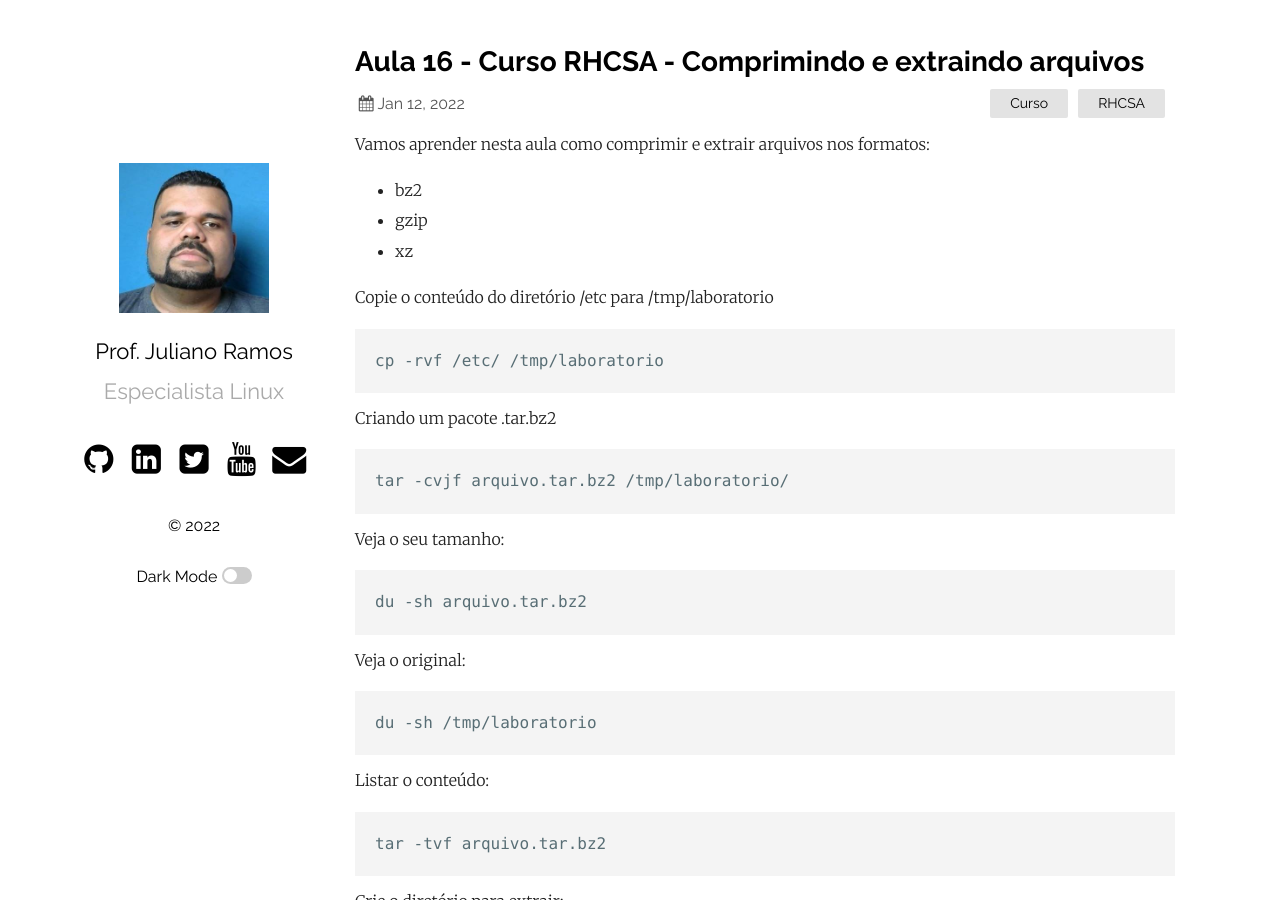
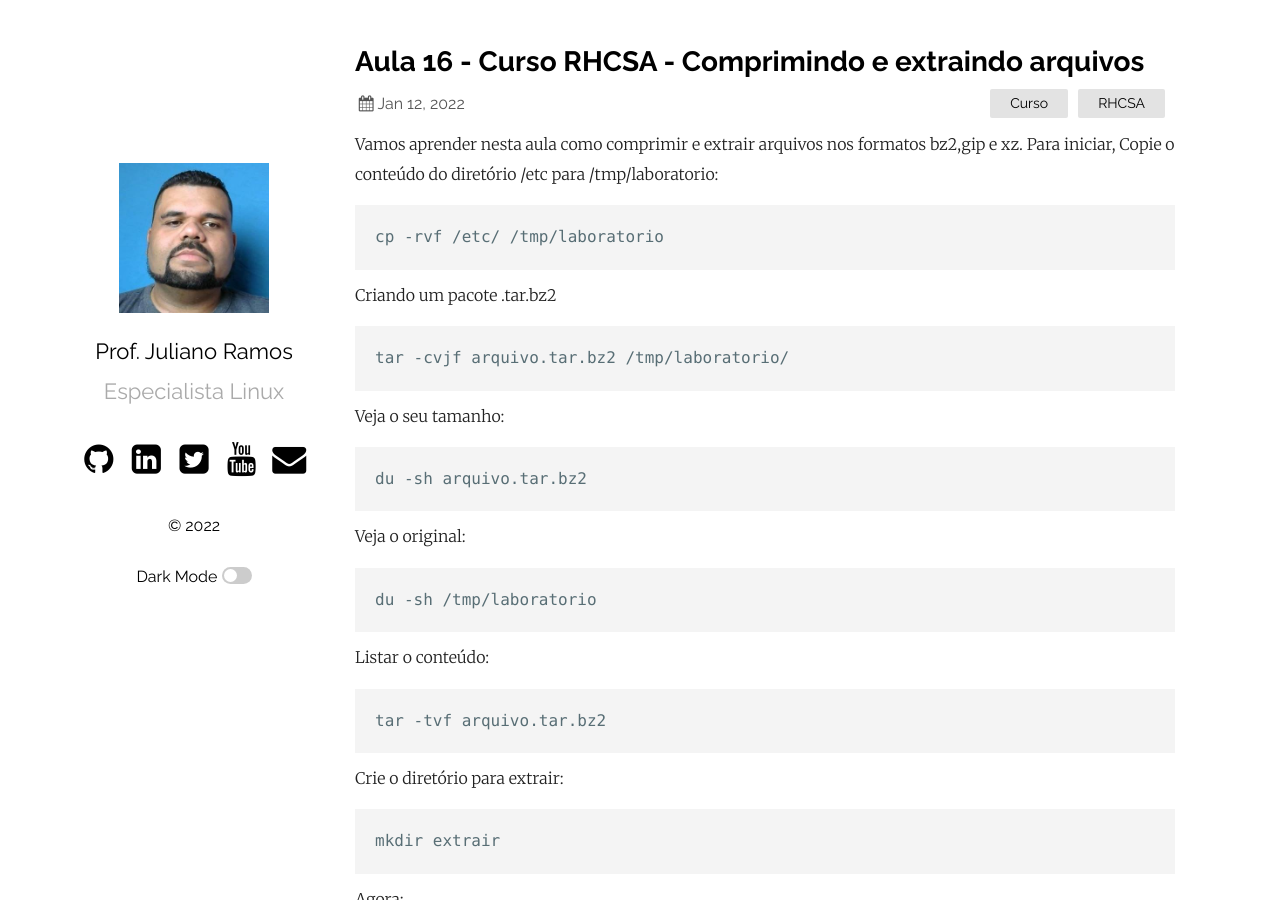
Before and after one commit to profjulianoramos/linux, a Jekyll site: the page built from _posts/2022-12-01-aula16-cursoRHCSA.md, in a window 1280 px wide and 900 px high. Built offline with Jekyll 4.4.1, drawn with Linux system fonts in a browser that asks for light colours; comment, search, counter and statistics services are not loaded.

Commit message:
Update 2022-12-01-aula16-cursoRHCSA.md

````diff
--- a/_posts/2022-12-01-aula16-cursoRHCSA.md
+++ b/_posts/2022-12-01-aula16-cursoRHCSA.md
@@ -1,18 +1,12 @@
 ---
 layout: post
 title: Aula 16 - Curso RHCSA - Comprimindo e extraindo arquivos
-date:   2022-01-12 08:16:00 +0530
+date:   2022-01-12 08:44:00 +0530
 categories: Curso RHCSA
 ---
 
-Vamos aprender nesta aula como comprimir e extrair arquivos nos formatos:
-
-- bz2
-- gzip
-- xz
-
-
-Copie o conteúdo do diretório /etc para /tmp/laboratorio
+Vamos aprender nesta aula como comprimir e extrair arquivos nos formatos bz2,gip e xz.
+Para iniciar, Copie o conteúdo do diretório /etc para /tmp/laboratorio:
 
 ```
 cp -rvf /etc/ /tmp/laboratorio
````
